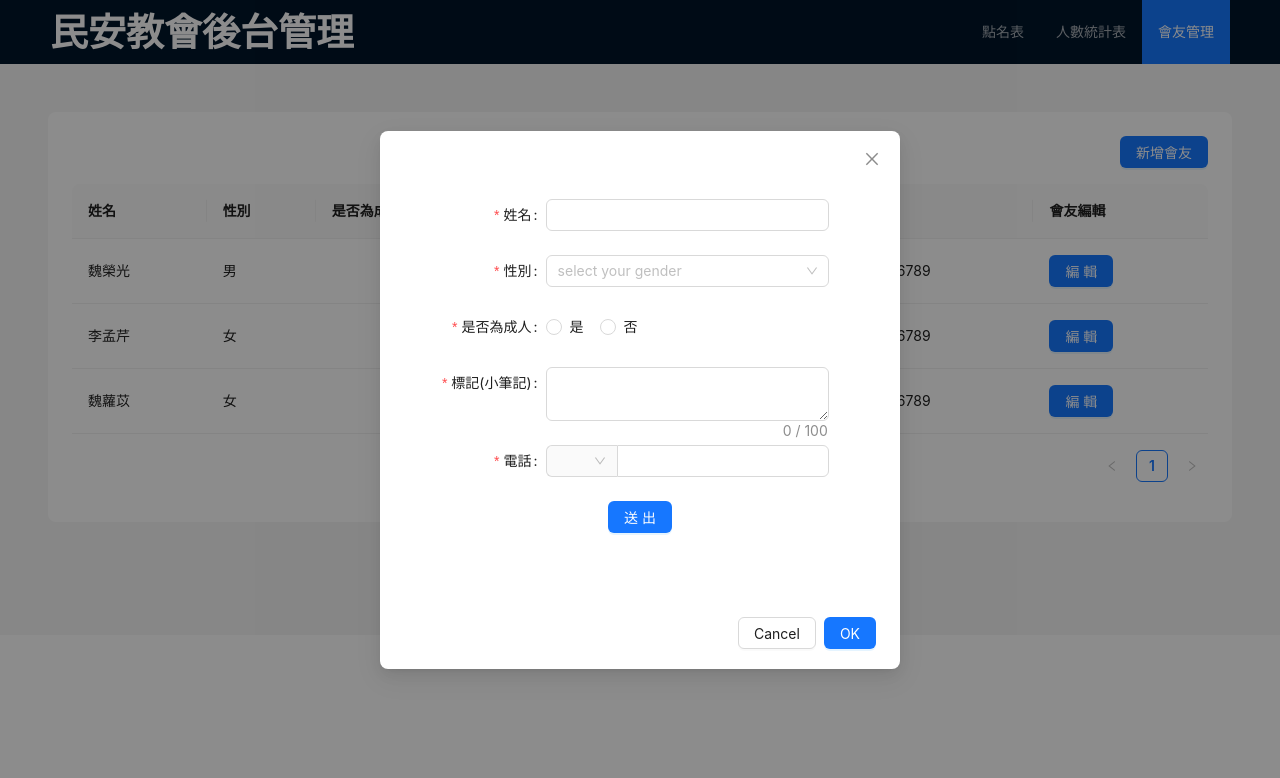
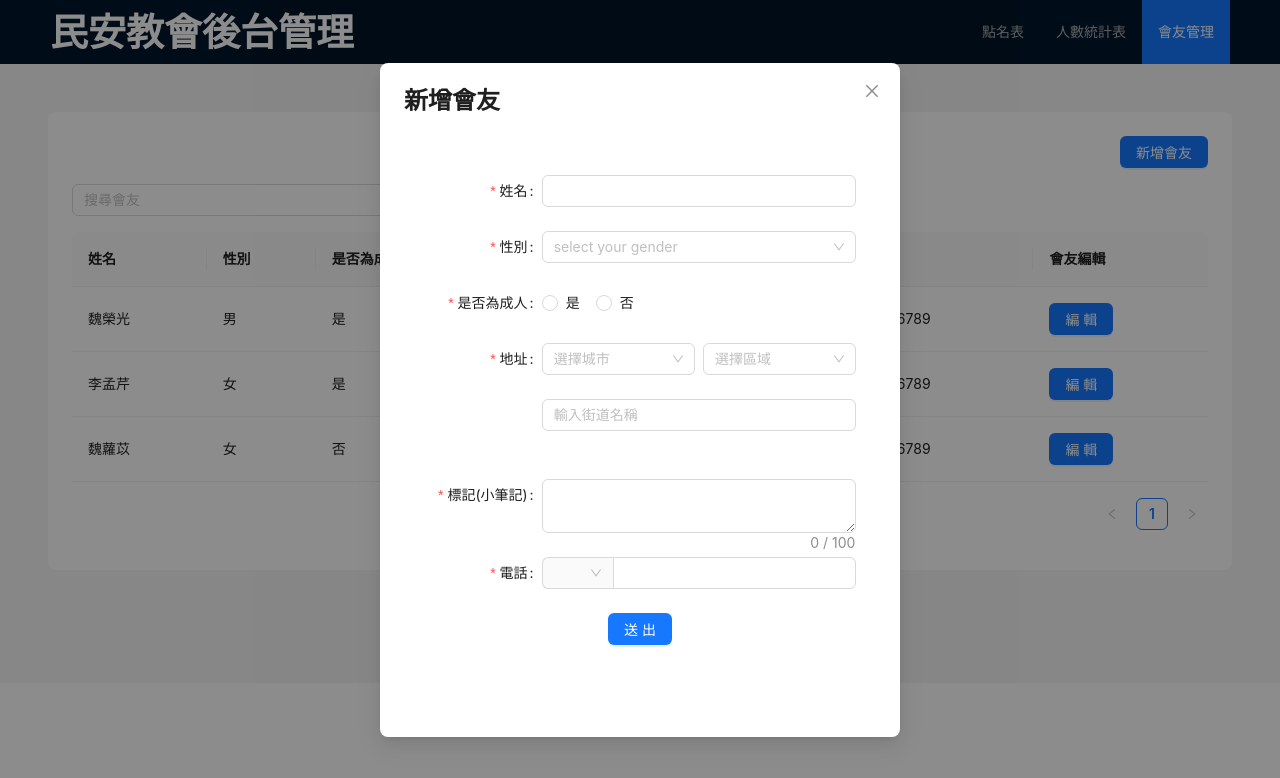
Before and after one commit to steven-oss/minaanChurch, a React (Create React App) app in the folder minan_rollcall/: page /MemberManagement in a window 1280 px wide. Both pictures are taken after a click on the button "新增會友". Shown: the top 778 px of the page. Built offline with nearby package versions, Linux system fonts and the light colour scheme.

Commit message:
新增前端搜尋功能、表單功能

```diff
--- a/minan_rollcall/src/components/memberManagement/MemberManagementForm.tsx
+++ b/minan_rollcall/src/components/memberManagement/MemberManagementForm.tsx
@@ -1,15 +1,42 @@
-import { Button, Checkbox, Form, FormProps, Input, Radio, Select } from "antd";
-import React from "react";
+import { Button, Col, Form, FormProps, Input, Radio, Row, Select, Space } from "antd";
+import React, { useEffect } from "react";
 
 const { Option } = Select;
 
-interface FieldType{
+interface FieldType {
   username?: string;
+  gender?: string;
+  isAdult?: boolean;
   notes?: string;
-    remember?: string;
+  phone?: string;
 }
 
-export default function MemberManagementForm(){
+interface Props {
+  selectedMember: any;
+  form:any;
+}
+
+export default function MemberManagementForm(props: Props) {
+  const { selectedMember,form } = props;
+console.log(selectedMember)
+
+  useEffect(() => {
+    if (selectedMember) {
+      const [prefix, phoneNumber] = selectedMember.phone.split(' ');
+      form.setFieldsValue({
+        username: selectedMember.username,
+        gender: selectedMember.gender,
+        isAdult: selectedMember.isAdult ? true : false,
+        notes: selectedMember.notes,
+        prefix: prefix,
+        phone: phoneNumber,
+        address: selectedMember.address || {},
+      });
+    }else{
+        form.resetFields();
+    }
+  }, [selectedMember, form]);
+
   const onFinish: FormProps<FieldType>['onFinish'] = (values) => {
     console.log('Success:', values);
   };
@@ -26,15 +53,13 @@ export default function MemberManagementForm(){
     </Form.Item>
   );
 
-    return(
+  return (
     <Form
+      form={form}
       name="basic"
       labelCol={{ span: 8 }}
       wrapperCol={{ span: 16 }}
-            style={{
-                maxWidth: 600,
-                padding: '48px 0px',
-            }}
+      style={{ maxWidth: 600, padding: '48px 0px' }}
       initialValues={{ remember: true }}
       onFinish={onFinish}
       onFinishFailed={onFinishFailed}
@@ -44,44 +69,90 @@ export default function MemberManagementForm(){
         label="姓名"
         name="username"
         rules={[{ required: true, message: 'Please input your Username!' }]}
-                style={{width:'90%'}}
+        labelCol={{ span: 7 }}
       >
         <Input />
       </Form.Item>
+
       <Form.Item
         label="性別"
         name="gender"
         rules={[{ required: true, message: 'Please select gender!' }]}
-                style={{width:'90%'}}
+        labelCol={{ span: 7 }}
       >
         <Select placeholder="select your gender">
           <Option value="male">男</Option>
           <Option value="female">女</Option>
         </Select>
       </Form.Item>
-            <Form.Item label="是否為成人" name="isAdult" rules={[{ required: true, message: 'Please select your is AdultOrNot!' }]} style={{width:'90%'}}>
+
+      <Form.Item
+        label="是否為成人"
+        name="isAdult"
+        rules={[{ required: true, message: 'Please select your is AdultOrNot!' }]}
+        labelCol={{ span: 7 }}
+      >
         <Radio.Group>
-                    <Radio value="true"> 是 </Radio>
-                    <Radio value="false"> 否 </Radio>
+          <Radio value={true}> 是 </Radio>
+          <Radio value={false}> 否 </Radio>
         </Radio.Group>
       </Form.Item>
+      <Form.Item
+        label="地址"
+        labelCol={{ span: 7 }}
+        required
+        >
+       <Row gutter={8}>
+        <Col span={12}>
+        <Form.Item
+            name={['address', 'city']}
+            rules={[{ required: true, message: '城市是必填項' }]}
+        >
+            <Select placeholder="選擇城市" style={{ width: '100%' }}>
+            <Option value="NewTaipei">新北市</Option>
+            <Option value="Taoyuan">桃園市</Option>
+            </Select>
+        </Form.Item>
+        </Col>
+        <Col span={12}>
+        <Form.Item
+            name={['address', 'area']}
+            rules={[{ required: true, message: '區域是必填項' }]}
+        >
+            <Select placeholder="選擇區域" style={{ width: '100%' }}>
+            <Option value="Shulin">樹林區</Option>
+            <Option value="Sindrum">新莊區</Option>
+            </Select>
+        </Form.Item>
+        </Col>
+    </Row>
+    <Form.Item
+        name={['address', 'street']}
+        rules={[{ required: true, message: '街道是必填項' }]}
+    >
+        <Input placeholder="輸入街道名稱" />
+    </Form.Item>
+        </Form.Item>
+
       <Form.Item
         name="notes"
         label="標記(小筆記)"
         rules={[{ required: true, message: 'Please input Notes' }]}
-                style={{width:'90%'}}
+        labelCol={{ span: 7 }}
       >
         <Input.TextArea showCount maxLength={100} />
       </Form.Item>
+
       <Form.Item
         name="phone"
         label="電話"
         rules={[{ required: true, message: 'Please input your phone number!' }]}
-                style={{ width: '90%' }}
+        labelCol={{ span: 7 }}
       >
         <Input addonBefore={prefixSelector} />
       </Form.Item>
-            <Form.Item style={{display:'flex',justifyContent:'center'}}>
+
+      <Form.Item style={{ display: 'flex', justifyContent: 'center' }}>
         <Button type="primary" htmlType="submit">
           送出
         </Button>
--- a/minan_rollcall/src/components/memberManagement/MemberManagementModal.tsx
+++ b/minan_rollcall/src/components/memberManagement/MemberManagementModal.tsx
@@ -1,17 +1,29 @@
-import { Modal } from "antd";
+import { Form, Modal } from "antd";
 import React from "react";
 import MemberManagementForm from "./MemberManagementForm.tsx";
 
 interface Props{
     open:boolean;
-    onCreateButtonOK:()=>void;
     onCreateButtonCancel:()=>void;
+    selectedMember:any;
 }
 export default function MemberManagementModal(props:Props){
-    const {open,onCreateButtonOK,onCreateButtonCancel} = props;
+    const {open,selectedMember,onCreateButtonCancel} = props;
+    const [form] = Form.useForm();
+
+    const handleCancel = ()=>{
+        onCreateButtonCancel();
+        form.resetFields();
+    }
     return(
-        <Modal open={open} onOk={onCreateButtonOK} onCancel={onCreateButtonCancel} centered>
-            <MemberManagementForm/>
+        <Modal
+         title={<span style={{ fontSize: '24px' }}>{selectedMember ? "編輯會友" : "新增會友"}</span>}
+         open={open}
+         onCancel={handleCancel}
+         footer={null}
+         centered
+         >
+            <MemberManagementForm selectedMember={selectedMember} form={form}/>
         </Modal>
     )
 }
--- a/minan_rollcall/src/components/memberManagement/MemberManagementTable.tsx
+++ b/minan_rollcall/src/components/memberManagement/MemberManagementTable.tsx
@@ -1,24 +1,28 @@
 import React, { useState } from 'react';
-import {  Col, Row, Table } from 'antd';
+import { Col, Row, Table, Input } from 'antd';
 import type { TableProps } from 'antd';
 import MemberManagementButton from './MemberManagementButton.tsx';
 
-interface DataType{
-  key:number;
-  name:string;
-  sex:string;
-  isAdult:boolean;
-  notes:string;
-  address:string;
-  phone:string;
+interface DataType {
+  key: number;
+  name: string;
+  sex: string;
+  isAdult: boolean;
+  notes: string;
+  address: string;
+  phone: string;
 }
 
-interface Props{
-  onEditButton:(key:number)=>void;
+interface Props {
+  onEditButton: (key: number) => void;
 }
 
-export default function MemberManagementTable(props:Props) {
-  const {onEditButton} = props;
+export default function MemberManagementTable(props: Props) {
+  const { onEditButton } = props;
+  const [searchText, setSearchText] = useState(''); // 存儲搜尋文字
+  const [filteredData, setFilteredData] = useState<DataType[]>([]); // 存儲篩選後的數據
+
+  // 表格的列定義
   const columns: TableProps<DataType>['columns'] = [
     {
       title: '姓名',
@@ -26,14 +30,15 @@ export default function MemberManagementTable(props:Props) {
       key: 'name',
     },
     {
-      title:'性別',
-      dataIndex:'sex',
-      key:'sex'
+      title: '性別',
+      dataIndex: 'sex',
+      key: 'sex',
     },
     {
       title: '是否為成人',
       dataIndex: 'isAdult',
       key: 'isAdult',
+      render: (isAdult: boolean) => (isAdult ? '是' : '否'),
     },
     {
       title: '標記(小筆記)',
@@ -41,56 +46,83 @@ export default function MemberManagementTable(props:Props) {
       key: 'notes',
     },
     {
-      title:'住址',
-      dataIndex:'address',
-      key:'address'
+      title: '住址',
+      dataIndex: 'address',
+      key: 'address',
     },
     {
-      title:'電話',
-      dataIndex:'phone',
-      key:'phone'
+      title: '電話',
+      dataIndex: 'phone',
+      key: 'phone',
     },
     {
       title: '會友編輯',
       dataIndex: 'Action',
       key: 'action',
-      render: (_,record) => (
-        <MemberManagementButton actionName='編輯' onClick={()=>onEditButton(record.key)}/>
+      render: (_, record) => (
+        <MemberManagementButton actionName='編輯' onClick={() => onEditButton(record.key)} />
       ),
     },
   ];
 
+  // 原始數據
   const data: DataType[] = [
     {
       key: 1,
       name: '魏榮光',
-      sex:'男',
+      sex: '男',
       isAdult: true,
       notes: '牧師',
-      address:'新北市',
-      phone:'123456789',
+      address: '新北市',
+      phone: '123456789',
     },
     {
       key: 2,
       name: '李孟芹',
-      sex:'女',
+      sex: '女',
       isAdult: true,
       notes: '師母',
-      address:'新北市',
-      phone:'123456789',
+      address: '新北市',
+      phone: '123456789',
     },
     {
       key: 3,
       name: '魏蘿苡',
-      sex:'女',
+      sex: '女',
       isAdult: false,
       notes: '牧師的女兒',
-      address:'新北市',
-      phone:'123456789',
+      address: '新北市',
+      phone: '123456789',
     },
   ];
 
+  // 當輸入框改變時觸發的函數
+  const handleSearch = (value: string) => {
+    setSearchText(value);
+
+    const filtered = data.filter((item) =>
+      Object.keys(item).some((key) =>
+        String(item[key as keyof DataType]).toLowerCase().includes(value.toLowerCase())
+      )
+    );
+    setFilteredData(filtered); // 更新篩選後的數據
+  };
+
   return (
-      <Table columns={columns} dataSource={data} />
+    <div>
+      {/* 搜索框 */}
+      <Row style={{ marginBottom: 16 }}>
+        <Col span={8}>
+          <Input.Search
+            placeholder="搜尋會友"
+            onSearch={handleSearch}
+            onChange={(e) => handleSearch(e.target.value)} // 即時更新
+            allowClear
+          />
+        </Col>
+      </Row>
+      {/* 表格 */}
+      <Table columns={columns} dataSource={searchText ? filteredData : data} />
+    </div>
   );
 }
--- a/minan_rollcall/src/pages/memberManagement/MemberManagementViewScreen.tsx
+++ b/minan_rollcall/src/pages/memberManagement/MemberManagementViewScreen.tsx
@@ -7,13 +7,12 @@ import MemberManagementModal from "../../components/memberManagement/MemberManag
 export default function MemberManagementViewScreen() {
 
     const [open,setOpen] = useState<boolean>(false)
+    const [selectedMember, setSelectedMember] = useState<any>(null);
 
     const handleCreateButton = ()=>{
       setOpen(true);
+      setSelectedMember(null);
     };
-    const handleCreateButtonOK=()=>{
-      setOpen(false);
-    }
     const handleCreateButtonCancel=()=>{
       setOpen(false);
     }
@@ -21,7 +20,10 @@ export default function MemberManagementViewScreen() {
     const handleEditButton = (key:number)=>{
       setOpen(true);
       console.log(key);
+      const memberData = getMemberById(key);
+      setSelectedMember(memberData);
     };
+
 
     return(
         <>
@@ -31,7 +33,56 @@ export default function MemberManagementViewScreen() {
             </Col>
           </Row>
           <MemberManagementTable onEditButton={(key:number)=>handleEditButton(key)}/>
-          <MemberManagementModal open={open} onCreateButtonOK={handleCreateButtonOK} onCreateButtonCancel={handleCreateButtonCancel}/>
+          <MemberManagementModal open={open} onCreateButtonCancel={handleCreateButtonCancel} selectedMember={selectedMember}/>
         </>
     )
 }
+
+function getMemberById(id:number) {
+  switch (id){
+    case 1:
+      return{
+        id,
+        username: "魏榮光",
+        gender: "男",
+        isAdult:true,
+        notes:'牧師',
+        phone:'+886 123456789',
+        address: {
+          city: 'NewTaipei',
+          area: 'Sindrum',
+          street: '龍安路441號5F'
+        }
+      };
+    case 2:
+      return{
+        id,
+        username: "李孟芹",
+        gender: "女",
+        isAdult:true,
+        notes:'師母',
+        phone:'+886 123456789',
+        address: {
+          city: 'NewTaipei',
+          area: 'Sindrum',
+          street: '龍安路441號5F'
+        }
+      };
+    case 3:
+      return{
+        id,
+        username: "魏蘿苡",
+        gender: "女",
+        isAdult:false,
+        notes:'牧師的女兒',
+        phone:'+886 123456789',
+        address: {
+          city: 'NewTaipei',
+          area: 'Sindrum',
+          street: '龍安路441號5F'
+        }
+      };
+    default:
+      return null;
+  }
+}
```
Lines whose indentation alone changed are shown as unchanged.
